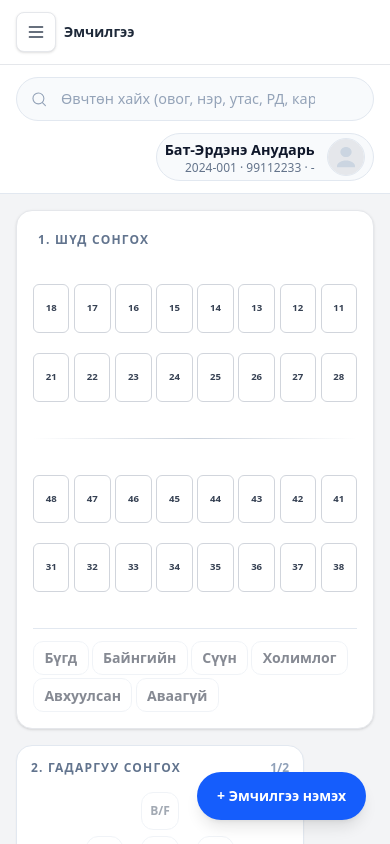
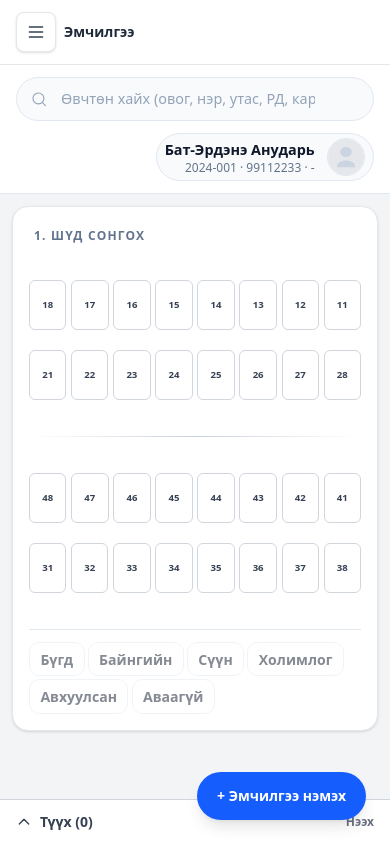
Before and after one commit to khishigtogtokh321/Codexwebapp, a Vue app: page / in a window 390 px wide. Shown: the top 844 px of the page. Built offline with nearby package versions, Linux system fonts and the light colour scheme.

Commit message:
Treatment portrait ui

```diff
--- a/src/components/treatment/RightTreatmentWizard.vue
+++ b/src/components/treatment/RightTreatmentWizard.vue
@@ -279,6 +279,7 @@ function handleAdd() {
       'treatment-wizard',
       'card',
       'treatment-wizard--responsive',
+      'mx-auto w-full max-w-md lg:max-w-none',
       step === 1 ? 'treatment-wizard--step1' : 'treatment-wizard--step2'
     ]"
   >
@@ -467,43 +468,18 @@ function handleAdd() {
         </button>
       </div>
 
-      <div class="grid gap-3 min-w-0
-      [grid-template-columns:repeat(auto-fit,minmax(84px, 1fr))]
-      lg:gap-2 lg:[grid-template-columns:repeat(auto-fit,minmax(72px,1fr))]
-      xl:gap-3 xl:[grid-template-columns:repeat(auto-fit,minmax(88px,1fr))]]
-      "
-      >
-        <div v-for="item in currentCodes" :key="item.code" class="relative group">
+      <div class="grid grid-cols-3 gap-2 lg:grid-cols-2 xl:grid-cols-3 min-w-0">
+        <div v-for="item in currentCodes" :key="item.code" class="relative">
           <button
             type="button"
-            class="treatment-code-button"
-            :class="selectedCodes.includes(item.code) ? 'bg-blue-50 border-blue-300 ring-1 ring-blue-200' : ''"
+            class="w-full px-2 py-2.5 rounded-lg border border-slate-200 bg-white hover:bg-slate-50 transition-colors"
+            :class="selectedCodes.includes(item.code)
+              ? 'bg-blue-50 border-blue-400 ring-1 ring-blue-200'
+              : 'hover:border-slate-300'"
             @click="toggleCode(item.code)"
           >
-            <span class="block text-center">{{ item.code }}</span>
+            <span class="block text-center text-xs font-semibold text-slate-800">{{ item.code }}</span>
           </button>
-
-          <!-- <button
-            type="button"
-            class="absolute top-2 right-2 h-6 w-6 inline-flex items-center justify-center rounded-full bg-white border border-slate-200 text-slate-400 shadow-sm hover:text-slate-600"
-            @click.stop="toggleTooltip(item.code)"
-            aria-label="Code info"
-          >
-            <svg class="h-3.5 w-3.5" viewBox="0 0 20 20" fill="currentColor" aria-hidden="true">
-              <path
-                fill-rule="evenodd"
-                d="M10 18a8 8 0 100-16 8 8 0 000 16zm.75-11.25a.75.75 0 10-1.5 0 .75.75 0 001.5 0zM9.25 9a.75.75 0 000 1.5h.5v3.25a.75.75 0 001.5 0V9.75A.75.75 0 0010.5 9h-1.25z"
-                clip-rule="evenodd"
-              />
-            </svg>
-          </button> -->
-
-          <div
-            class="treatment-code-tooltip"
-            :class="showTooltipCode === item.code ? 'treatment-code-tooltip--visible' : ''"
-          >
-            {{ item.nameMn }}
-          </div>
         </div>
       </div>
 
--- a/src/views/TreatmentPage.vue
+++ b/src/views/TreatmentPage.vue
@@ -31,6 +31,8 @@ const hovered = ref(false)
 const pinned = ref(false)
 const drawerOpen = ref(false)
 const isLgUp = ref(false)
+const isPortrait = ref(false)
+const historyExpanded = ref(false)
 const isQuickAddOpen = ref(false)
 const drawerTriggerRef = ref(null)
 const drawerCloseRef = ref(null)
@@ -63,7 +65,7 @@ const quickAddCanSubmit = computed(
 
 
 const filteredLog = computed(() => {
-  let list = treatmentStore.treatments
+  let list = [...treatmentStore.treatments]
   if (searchQuery.value) {
     const q = searchQuery.value.toLowerCase()
     list = list.filter(
@@ -74,7 +76,7 @@ const filteredLog = computed(() => {
   if (statusFilter.value !== 'all') {
     list = list.filter((item) => item.status === statusFilter.value)
   }
-  return list
+  return list.sort((a, b) => new Date(b.date) - new Date(a.date))
 })
 
 function getDiagnosisLabels(codes) {
@@ -235,8 +237,8 @@ function handleWizardAdd(selectedCodes = []) {
     surface: surfaceText,
     diagnosis: diagnosisText,
     treatmentType: treatmentText,
-    doctor: '',
-    price: '',
+    doctor: 'Д. Гантулга', // Hardcoded for now per mock
+    price: '80,000₮', // Mock price
     status,
   }
 
@@ -252,6 +254,11 @@ function handleWizardAdd(selectedCodes = []) {
       })
     })
   })
+
+  // Close wizard and open history in portrait mode
+  if (isPortrait.value) {
+    historyExpanded.value = true
+  }
 
   state.selectedSurfaces = []
   state.selectedDiagnoses = []
@@ -329,6 +336,7 @@ const updateBreakpoint = () => {
     mediaQuery = window.matchMedia('(min-width: 1024px)')
   }
   isLgUp.value = mediaQuery?.matches || false
+  isPortrait.value = !isLgUp.value
   if (mediaQuery?.matches) {
     drawerOpen.value = false
   }
@@ -402,10 +410,106 @@ watch(
       </div>
 
       <TopBar :active-patient="activePatient" @patient-selected="handlePatientSelected" />
-      <main class="flex-1 overflow-y-auto bg-gray-100">
-        <div class="p-4 md:p-6 space-y-4">
+      <main class="flex-1 overflow-hidden bg-gray-100 flex flex-col">
+        <!-- Portrait Layout (<1024px) - Bottom Sheet Design -->
+        <template v-if="isPortrait">
+          <div class="flex-1 flex flex-col overflow-hidden relative">
+            <!-- ToothChart: Full when no teeth, Mini when teeth selected -->
+            <div :class="[
+              'transition-all duration-300 ease-out bg-gray-100',
+              hasSelectedTeeth ? 'h-[28vh] min-h-[180px]' : 'flex-1'
+            ]">
+              <div class="p-3 h-full">
+                <ToothChart
+                  class="h-full"
+                  :selected-teeth="selectedTeethList"
+                  :tooth-statuses="toothStatuses"
+                  :multi-select="true"
+                  @teeth-select="selectTooth"
+                  @select-all="selectTooth"
+                  @clear-selection="() => selectTooth([])"
+                />
+              </div>
+            </div>
 
+            <!-- Selected Teeth Info Bar -->
+            <div v-if="hasSelectedTeeth" class="px-4 py-2 bg-blue-50 border-y border-blue-100 flex items-center justify-between">
+              <span class="text-sm font-medium text-blue-800">
+                Сонгосон: {{ selectedTeethList.map(t => `#${t}`).join(', ') }}
+              </span>
+              <button
+                type="button"
+                class="text-xs text-blue-600 hover:text-blue-800 font-medium"
+                @click="selectTooth([])"
+              >
+                Цэвэрлэх
+              </button>
+            </div>
 
+            <!-- Bottom Sheet -->
+            <Transition
+              enter-active-class="transform transition-all duration-300 ease-out"
+              leave-active-class="transform transition-all duration-200 ease-in"
+              enter-from-class="translate-y-full opacity-0"
+              enter-to-class="translate-y-0 opacity-100"
+              leave-from-class="translate-y-0 opacity-100"
+              leave-to-class="translate-y-full opacity-0"
+            >
+              <div v-if="hasSelectedTeeth" class="flex-1 flex flex-col bg-white rounded-t-2xl shadow-2xl overflow-hidden">
+                <!-- Drag Handle -->
+                <div class="flex justify-center py-2 bg-gray-50 border-b border-gray-100">
+                  <div class="w-12 h-1.5 bg-gray-300 rounded-full"></div>
+                </div>
+
+                <!-- Wizard Content -->
+                <div class="flex-1 overflow-y-auto p-4">
+                  <RightTreatmentWizard
+                    :selected-teeth="selectedTeethList"
+                    @update:surfaces="handleSurfacesUpdate"
+                    @update:diagnosis="handleDiagnosisUpdate"
+                    @add="handleWizardAdd"
+                  />
+                </div>
+              </div>
+            </Transition>
+          </div>
+
+          <!-- Collapsible History Footer -->
+          <div class="border-t border-gray-300 bg-white shadow-lg shrink-0">
+            <button
+              type="button"
+              class="w-full flex items-center justify-between px-4 py-3 text-sm font-semibold text-gray-700 hover:bg-gray-50"
+              @click="historyExpanded = !historyExpanded"
+            >
+              <span class="flex items-center gap-2">
+                <svg :class="['h-4 w-4 transition-transform', historyExpanded ? 'rotate-180' : '']" viewBox="0 0 24 24" fill="none" stroke="currentColor" stroke-width="2">
+                  <path stroke-linecap="round" stroke-linejoin="round" d="M5 15l7-7 7 7" />
+                </svg>
+                Түүх ({{ filteredLog.length }})
+              </span>
+              <span class="text-xs text-gray-500">{{ historyExpanded ? 'Хаах' : 'Нээх' }}</span>
+            </button>
+            <div v-if="historyExpanded" class="max-h-[40vh] overflow-auto border-t border-gray-200">
+              <div class="p-4">
+                <TreatmentHistoryTable
+                  :treatments="filteredLog"
+                  :loading="false"
+                  :patient="activePatient"
+                  :search-query="searchQuery"
+                  :status-filter="statusFilter"
+                  @search="handleSearch"
+                  @filter-status="handleFilterStatus"
+                  @edit="handleEditTreatment"
+                  @delete="handleDeleteTreatment"
+                />
+              </div>
+            </div>
+          </div>
+        </template>
+
+        <!-- Landscape Layout (≥1024px) - Original -->
+        <template v-else>
+          <div class="flex-1 overflow-y-auto p-4 md:p-6 space-y-4">
             <div class="grid gap-4 lg:grid-cols-12 items-start lg:items-stretch">
               <div class="space-y-4 lg:col-span-8">
                 <ToothChart
@@ -417,8 +521,6 @@ watch(
                   @select-all="selectTooth"
                   @clear-selection="() => selectTooth([])"
                 />
-
-
               </div>
 
               <div class="lg:col-span-4 lg:pl-1 space-y-3 fill-height">
@@ -449,6 +551,7 @@ watch(
               </div>
             </div>
           </div>
+        </template>
       </main>
     </div>
 
```
Lines whose indentation alone changed are shown as unchanged.
